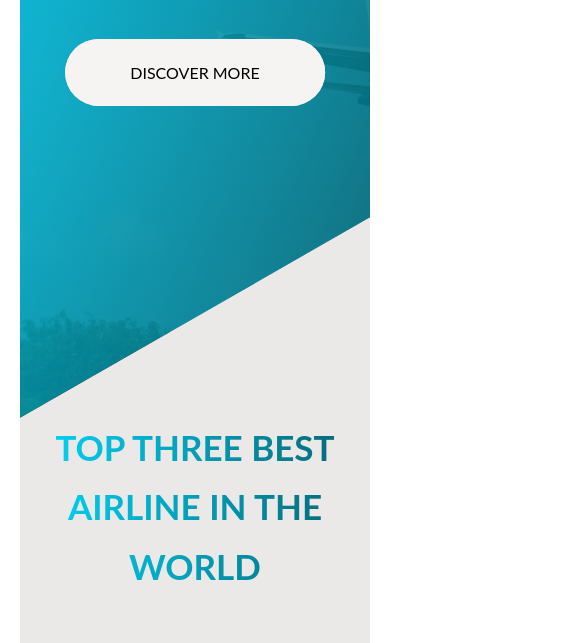
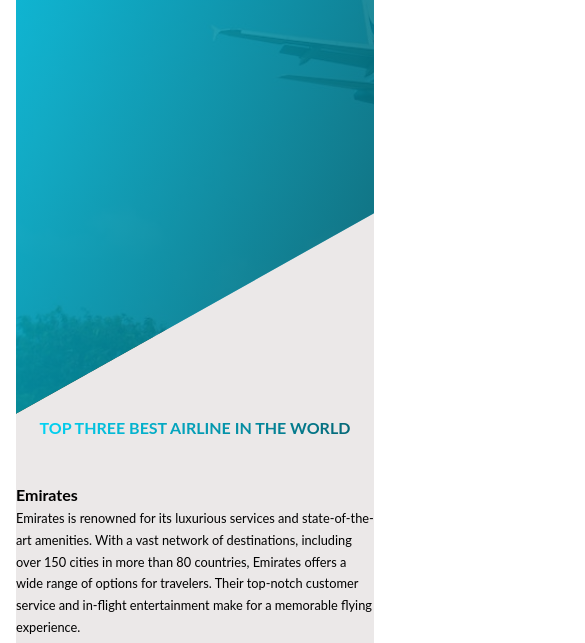
Before and after one commit to Kolahub/skyVogage, a website: page index.html in a window 390 px wide. Shown: the part 404-1047 px from the top of the page, 585 px wide, since content can reach past the window. Drawn offline with Linux system fonts and the light colour scheme.

Commit message:
responsive

```diff
--- a/sass/abstracts/_mixins.scss
+++ b/sass/abstracts/_mixins.scss
@@ -4,3 +4,21 @@
   left: 50%;
   transform: translate(-50%, -50%);
 }
+
+@mixin respond($breakpoint) {
+  @if $breakpoint == phone-port {
+    @media (max-width:28.125em){@content}
+  }
+  @if $breakpoint == phone {
+    @media  (max-width:37.5em){@content}
+  }
+  @if $breakpoint == tab-port {
+    @media (max-width:56.25em){@content}
+  }
+  @if $breakpoint == tab-land {
+    @media (max-width:75em){@content}
+  }
+    @if $breakpoint == big-desktop {
+      @media (min-width:112.5em) {@content};
+    }
+}
--- a/sass/base/_base.scss
+++ b/sass/base/_base.scss
@@ -8,9 +8,18 @@
 
 html {
     font-size: 62.5%;
+
+    @include respond (tab-land) {
+        font-size: 56.25%;
+    }
+    @include respond (tab-port) {
+        font-size: 50%;
+    }
+    @include respond (big-desktop) {
+        font-size: 75%;
+    }
 }
 
 body {
     box-sizing: border-box;
-    position: relative;
 }
--- a/sass/base/_typography.scss
+++ b/sass/base/_typography.scss
@@ -23,6 +23,20 @@
     letter-spacing: 1.2rem;
     color: $color-white;
     animation: moveInDown 1s ease-out;
+
+    @include respond (tab-port) {
+      width: 100rem;
+      display: block;
+      font-size: 4rem;
+    }
+    @include respond (phone) {
+      display: block;
+      font-size: 3rem;
+    }
+    @include respond (phone-port) {
+      display: block;
+      font-size: 2rem;
+    }
   }
   &-sub {
     display: block;
@@ -30,6 +44,20 @@
     letter-spacing: 0.4rem;
     color: $color-white;
     animation: moveInLeft 1s ease-out;
+
+    @include respond (tab-port) {
+      width: 100rem;
+      display: block;
+      font-size: 1.2rem;
+    }
+    @include respond (phone) {
+      display: block;
+      font-size: .9rem;
+    }
+    @include respond (phone-port) {
+      display: block;
+      font-size: .5rem;
+    }
   }
 }
 
@@ -41,6 +69,18 @@
     -webkit-background-clip: text;
     color: transparent;
     transition: all .4s;
+
+    @include respond (tab-port) {
+      font-size: 3rem;
+    }
+    @include respond (phone) {
+      font-size: 2.5rem;
+    }
+    @include respond (phone-port) {
+      display: block;
+      font-size: 2rem;
+    }
+
     &:hover {
         transform: scale(1.2);
     }
@@ -48,10 +88,18 @@
     &--emirates {
 
         &-main {
+          font-size: 2.5;
             font-weight: 700;
-            font-size: 2.5rem;
             display: block;
             transition: all .1s;
+
+            @include respond (tab-port) {
+              font-size: 2.5rem;
+            }
+            @include respond (phone-port) {
+              display: block;
+              font-size: 2rem;
+            }
             &:hover {
               transform: skewX(20deg);
             }
--- a/sass/components/_info.scss
+++ b/sass/components/_info.scss
@@ -5,6 +5,16 @@
         padding: 3rem 1rem;
         color: $color-grey-light;
         box-shadow: 0 1rem 5rem rgba($color-black, .2);
+
+        @include respond (tab-port) {
+            padding: 1.5rem 1rem;
+          }
+          @include respond (phone) {
+
+          }
+          @include respond (phone-port) {
+
+          }
 
         &-one {
             background-color:$color-secondary-light;
@@ -18,6 +28,9 @@
         }
         &:hover {
             transform: translateY(-5rem);
+            @include respond (tab-port) {
+                transform: translate(0) scale(1.1);
+              }
         }
     }
 
--- a/sass/layout/_footer.scss
+++ b/sass/layout/_footer.scss
@@ -4,6 +4,16 @@
   margin: 0 auto;
   background-color: $color-black-light;
   position: relative;
+
+  @include respond (tab-port) {
+    padding: 15rem 0;
+  }
+  @include respond (phone) {
+
+  }
+  @include respond (phone-port) {
+
+  }
 
   &__logo {
     width: 10rem;
--- a/sass/layout/_grid.scss
+++ b/sass/layout/_grid.scss
@@ -4,6 +4,16 @@
   grid-template-rows: 1fr 1fr 1fr 1fr;
   column-gap: 6rem;
   margin: auto;
+
+  @include respond (tab-port) {
+    max-width: 80rem;
+  }
+  @include respond (phone) {
+
+  }
+  @include respond (phone-port) {
+
+  }
 }
 
 .grid__emirates {
@@ -19,6 +29,18 @@
   grid-template-columns: 1fr 1fr 1fr 1fr;
   column-gap: 3rem;
   margin: auto;
+
+  @include respond (tab-port) {
+    max-width: 80rem;
+    grid-template-columns: 1fr 1fr;
+    row-gap: 3rem;
+  }
+  @include respond (phone) {
+    max-width: 40rem;
+    grid-template-columns: 1fr;
+    row-gap: 3rem;
+  }
+
 }
 
 .grid__flyer {
@@ -27,6 +49,16 @@
   grid-template-columns: 1fr 1fr 1fr;
   column-gap: 3rem;
   margin: auto;
+
+  @include respond (tab-port) {
+    max-width: 80rem;
+  }
+  @include respond (phone) {
+
+  }
+  @include respond (phone-port) {
+
+  }
 }
 
 .grid__footer {
@@ -35,4 +67,14 @@
   grid-template-columns: 1fr 1fr;
   column-gap: 8rem;
   margin: auto;
+
+  @include respond (tab-port) {
+    max-width: 80rem;
+  }
+  @include respond (phone) {
+
+  }
+  @include respond (phone-port) {
+
+  }
 }
--- a/sass/layout/_header.scss
+++ b/sass/layout/_header.scss
@@ -14,7 +14,6 @@
             position: absolute;
             top: 4rem;
             left: 4rem;
-
         }
 }
 
```
Also changed, not shown: css/style.css.
